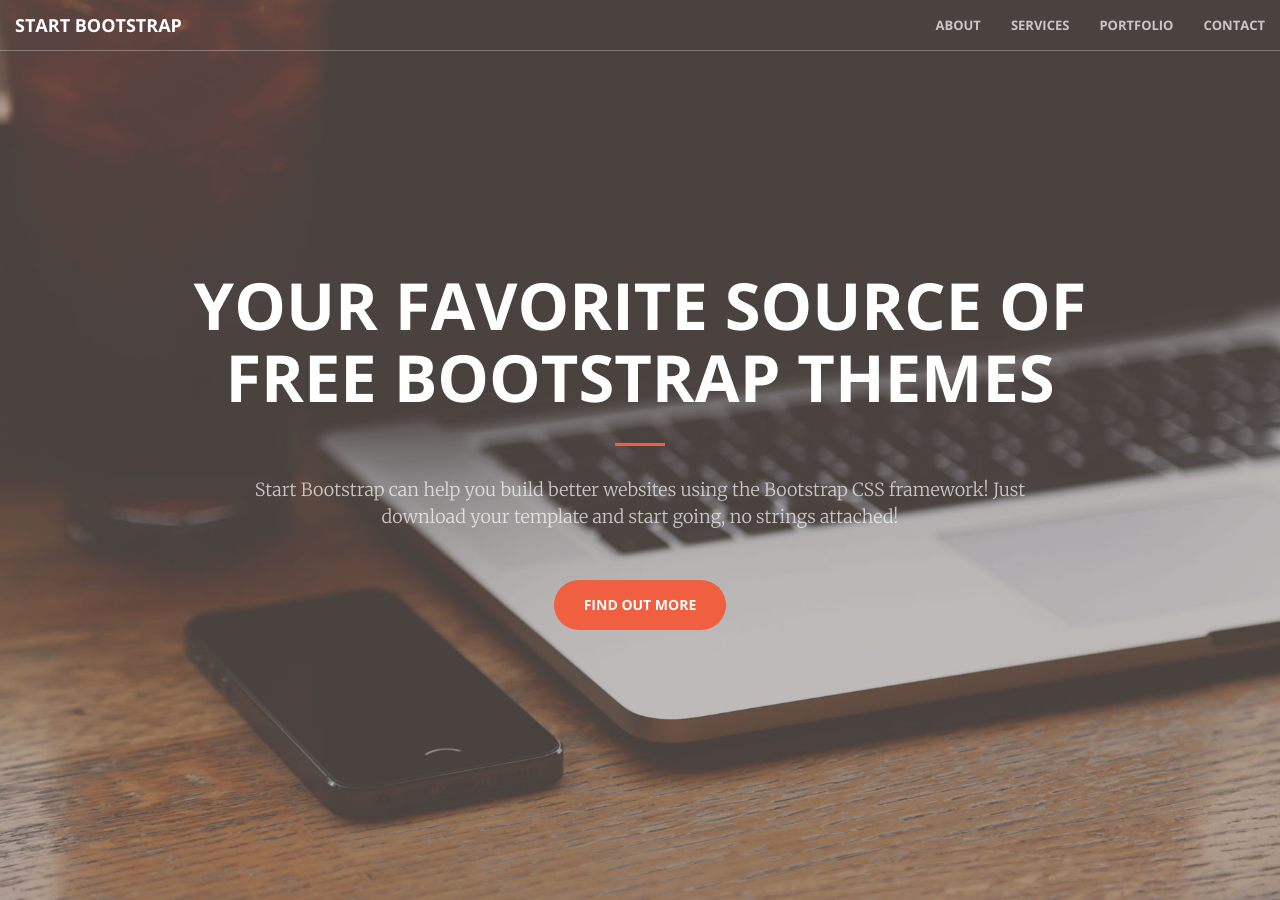
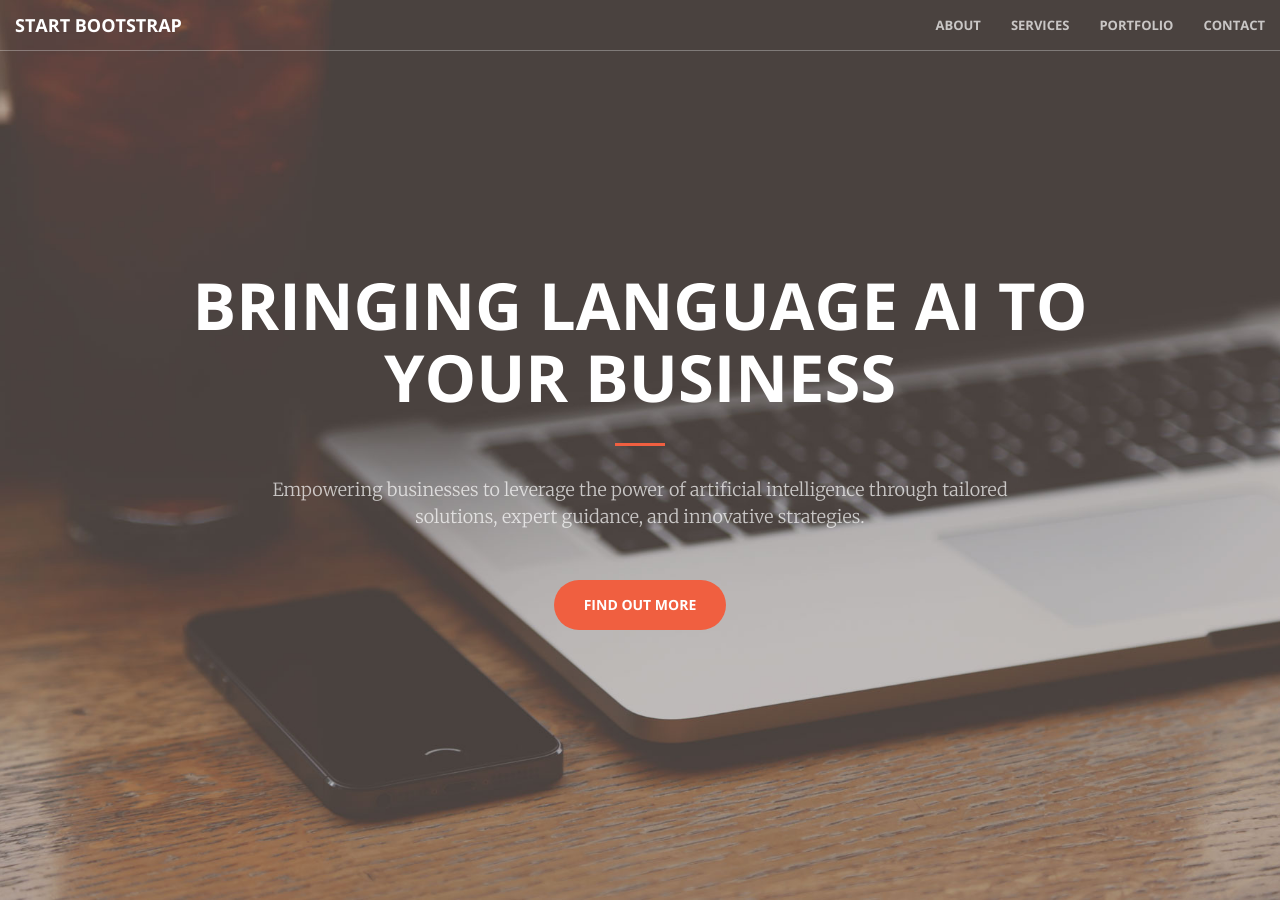
Before and after one commit to wordsensegroup/wordsensegroup.github.io, a Jekyll site: the page built from index.html, in a window 1280 px wide and 900 px high. Built offline with Jekyll 4.4.1, drawn with Linux system fonts in a browser that asks for light colours; some of the changed text lies outside the part shown.

Commit message:
began adding blurbs

```diff
--- a/_config.yml
+++ b/_config.yml
@@ -19,7 +19,7 @@
 # in the templates via {{ site.myvariable }}.
 
 title: Your awesome title
-email: your-email@example.com
+email: inquiries@wordsensegroup.com
 description: >- # this means to ignore newlines until "baseurl:"
   Write an awesome description for your new site here. You can edit this
   line in _config.yml. It will appear in your document head meta (for
--- a/_includes/call-to-action.html
+++ b/_includes/call-to-action.html
@@ -4,7 +4,7 @@
             <div class="col-lg-8 col-lg-offset-2 text-center">
                 <h2 class="section-heading">We've got what you need!</h2>
                 <hr class="light">
-                <p class="text-faded">Start Bootstrap has everything you need to get your new website up and running in no time! All of the templates and themes on Start Bootstrap are open source, free to download, and easy to use. No strings attached!</p>
+                <p class="text-faded">Our devoted team has years of experience in Artificial intelligence, and know it has the power to revolutionize the way we live and work. With the ability to analyze vast amounts of data in real-time, identify patterns, and make predictions, enabling businesses to make smarter decisions and create more personalized experiences for their customers. AI can automate routine tasks, freeing up valuable time for employees to focus on higher-level, creative work. It can also improve the accuracy and efficiency of processes, leading to increased productivity and cost savings. From healthcare to finance, retail to manufacturing, AI is transforming industries across the board, unlocking new opportunities and driving innovation.Our goal at wordsens is to enable businesses to maximize the power of this incredible technology, to enable growth</p>
                 <a href="#" class="btn btn-default btn-xl">Get Started!</a>
             </div>
         </div>
--- a/_includes/header.html
+++ b/_includes/header.html
@@ -1,9 +1,10 @@
 <header>
     <div class="header-content">
         <div class="header-content-inner">
-            <h1>Your Favorite Source of Free Bootstrap Themes</h1>
+            <h1>Bringing language AI to your business</h1>
             <hr>
-            <p>Start Bootstrap can help you build better websites using the Bootstrap CSS framework! Just download your template and start going, no strings attached!</p>
+            <p>Empowering businesses to leverage the power of artificial intelligence through tailored solutions, expert guidance, and innovative strategies.
+            </p>
             <a href="#about" class="btn btn-primary btn-xl page-scroll">Find Out More</a>
         </div>
     </div>
```
